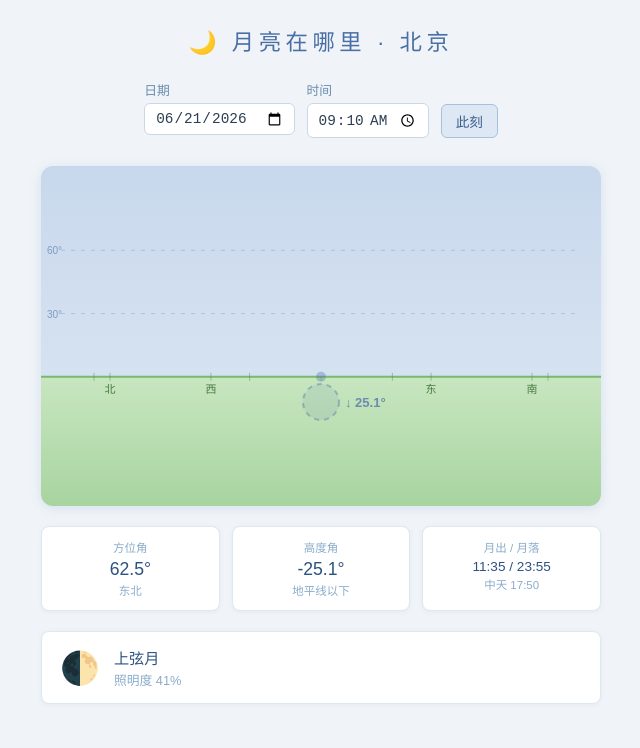
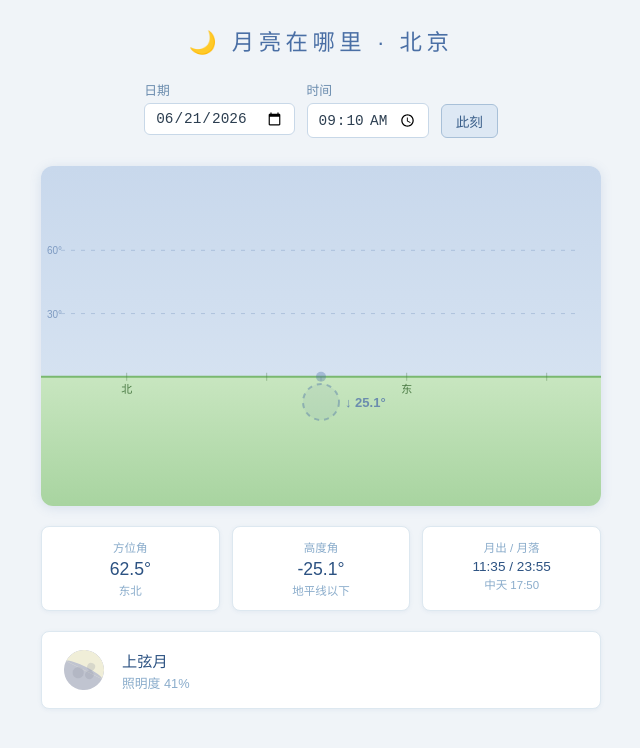
Before and after one commit to urakalee/where-is-moon, a plain HTML site: page index.html in a window 1280 px wide. Shown: the whole page, without its empty margins (319-959 px from the left). Drawn offline with Linux system fonts and the light colour scheme.

Commit message:
尝试修复月相

```diff
--- a/index.html
+++ b/index.html
@@ -56,6 +56,7 @@
     max-width: 560px;
   }
   canvas { display: block; width: 100%; border-radius: 12px; box-shadow: 0 2px 12px rgba(74,111,165,0.15); }
+  #phaseIcon { width: 48px; height: 48px; border-radius: 50%; box-shadow: none; }
 
   .info-grid {
     display: grid;
@@ -131,7 +132,7 @@
 </div>
 
 <div class="phase-bar">
-  <div class="phase-icon" id="phaseIcon">🌑</div>
+  <canvas id="phaseIcon" width="48" height="48" style="flex-shrink:0"></canvas>
   <div class="phase-text">
     <div class="name" id="phaseName">计算中…</div>
     <div class="illumination" id="illumination">照明度 --%</div>
@@ -242,33 +243,39 @@ function equatToHoriz(ra, dec, lat, lon, jd) {
   return { alt, az };
 }
 
-// 月相：太阳黄经（低精度）
-function sunLongitude(jd) {
+// 太阳赤经赤纬（低精度）
+function sunEquatorial(jd) {
   const n = jd - 2451545.0;
+  const T = n / 36525;
   const L = 280.460 + 0.9856474 * n;
   const g = ((357.528 + 0.9856003 * n) % 360 + 360) % 360;
-  return ((L + 1.915 * Math.sin(toRad(g)) + 0.020 * Math.sin(toRad(2 * g))) % 360 + 360) % 360;
+  const lam = ((L + 1.915 * Math.sin(toRad(g)) + 0.020 * Math.sin(toRad(2 * g))) % 360 + 360) % 360;
+  const eps = 23.4393 - 0.0130042 * T;
+  const lamR = toRad(lam), epsR = toRad(eps);
+  const ra = toDeg(Math.atan2(Math.sin(lamR) * Math.cos(epsR), Math.cos(lamR)));
+  const dec = toDeg(Math.asin(Math.sin(epsR) * Math.sin(lamR)));
+  return { ra: ((ra % 360) + 360) % 360, dec, lam };
 }
 
 function moonPhase(jd) {
   const moonLam = moonEquatorial(jd).lam;
-  const sunLam = sunLongitude(jd);
-  const elongation = ((moonLam - sunLam) % 360 + 360) % 360;
+  const sun = sunEquatorial(jd);
+  const elongation = ((moonLam - sun.lam) % 360 + 360) % 360;
   const illumination = (1 - Math.cos(toRad(elongation))) / 2;
 
   const phases = [
-    { max: 22.5,  icon: '🌑', name: '新月' },
-    { max: 67.5,  icon: '🌒', name: '娥眉月' },
-    { max: 112.5, icon: '🌓', name: '上弦月' },
-    { max: 157.5, icon: '🌔', name: '盈凸月' },
-    { max: 202.5, icon: '🌕', name: '满月' },
-    { max: 247.5, icon: '🌖', name: '亏凸月' },
-    { max: 292.5, icon: '🌗', name: '下弦月' },
-    { max: 337.5, icon: '🌘', name: '残月' },
-    { max: 360,   icon: '🌑', name: '新月' },
+    { max: 22.5,  name: '新月' },
+    { max: 67.5,  name: '娥眉月' },
+    { max: 112.5, name: '上弦月' },
+    { max: 157.5, name: '盈凸月' },
+    { max: 202.5, name: '满月' },
+    { max: 247.5, name: '亏凸月' },
+    { max: 292.5, name: '下弦月' },
+    { max: 337.5, name: '残月' },
+    { max: 360,   name: '新月' },
   ];
   const p = phases.find(p => elongation < p.max) || phases[phases.length - 1];
-  return { ...p, illumination, elongation };
+  return { ...p, illumination, elongation, sunRa: sun.ra, sunDec: sun.dec };
 }
 
 // 月出月落：以北京时间当天 0:00 为起点扫描，返回北京分钟数
@@ -317,8 +324,87 @@ function azToDir(az) {
   return dirs[Math.round(az / 45) % 8];
 }
 
+// ── 月相绘制 ──────────────────────────────────────────
+// brightAngle: canvas 角度，旋转后亮面（太阳方向）在右侧（angle=0）
+function drawMoon(ctx, x, y, r, brightAngle, illumination, darkBg) {
+  const cosElong = 1 - 2 * illumination; // +1=新月, 0=弦月, -1=满月
+  const darkColor  = darkBg ? '#808898' : '#c0c4d0';
+  const brightColor = darkBg ? '#d8dce8' : '#f0eed8';
+
+  ctx.save();
+  ctx.translate(x, y);
+  ctx.rotate(brightAngle);
+
+  // 先 clip 到圆形
+  ctx.beginPath();
+  ctx.arc(0, 0, r, 0, Math.PI * 2);
+  ctx.clip();
+
+  // 1. 整圆填暗色
+  ctx.fillStyle = darkColor;
+  ctx.fillRect(-r - 1, -r - 1, (r + 1) * 2, (r + 1) * 2);
+
+  // 2. 右半圆填亮色
+  ctx.save();
+  ctx.beginPath();
+  ctx.arc(0, 0, r, -Math.PI / 2, Math.PI / 2); // 右半圆 clip
+  ctx.lineTo(0, 0);
+  ctx.clip();
+  ctx.fillStyle = brightColor;
+  ctx.fillRect(-r - 1, -r - 1, (r + 1) * 2, (r + 1) * 2);
+  ctx.restore();
+
+  // 3. 终结线椭圆调整月相胖瘦
+  if (cosElong > 0) {
+    // 新月→上弦：右侧剪掉一块暗椭圆（crescent）
+    ctx.save();
+    ctx.beginPath();
+    ctx.arc(0, 0, r, -Math.PI / 2, Math.PI / 2); // 右半圆 clip
+    ctx.lineTo(0, 0);
+    ctx.clip();
+    ctx.fillStyle = darkColor;
+    ctx.beginPath();
+    ctx.ellipse(0, 0, r * cosElong, r, 0, 0, Math.PI * 2);
+    ctx.fill();
+    ctx.restore();
+  } else if (cosElong < 0) {
+    // 下弦→新月：左侧补一块亮椭圆（gibbous）
+    ctx.save();
+    ctx.beginPath();
+    ctx.arc(0, 0, r, Math.PI / 2, -Math.PI / 2); // 左半圆 clip
+    ctx.lineTo(0, 0);
+    ctx.clip();
+    ctx.fillStyle = brightColor;
+    ctx.beginPath();
+    ctx.ellipse(0, 0, r * (-cosElong), r, 0, 0, Math.PI * 2);
+    ctx.fill();
+    ctx.restore();
+  }
+
+  // 4. 月面纹理
+  ctx.fillStyle = 'rgba(140,145,158,0.25)';
+  [[-r*0.25, -r*0.2, r*0.28], [r*0.3, r*0.25, r*0.2], [-r*0.1, r*0.35, r*0.22]].forEach(([dx, dy, dr]) => {
+    ctx.beginPath();
+    ctx.arc(dx, dy, dr, 0, Math.PI * 2);
+    ctx.fill();
+  });
+
+  ctx.restore();
+}
+
+// 月亮亮面朝向角：从月亮指向太阳，转为 canvas 角度（右=0，下=PI/2）
+function moonBrightAngle(moonAlt, moonAz, sunAlt, sunAz) {
+  let dAz = sunAz - moonAz;
+  // 归一化到 -180 ~ +180
+  if (dAz > 180) dAz -= 360;
+  if (dAz < -180) dAz += 360;
+  const dAlt = sunAlt - moonAlt;
+  // canvas y 轴向下，高度差取反
+  return Math.atan2(-dAlt, dAz);
+}
+
 // ── 绘图 ──────────────────────────────────────────────
-function drawSky(alt, az) {
+function drawSky(alt, az, phase, jd) {
   const canvas = document.getElementById('sky');
   const ctx = canvas.getContext('2d');
   const W = canvas.width, H = canvas.height;
@@ -357,20 +443,34 @@ function drawSky(alt, az) {
   // 地平线标注
   ctx.fillStyle = '#4a7a44';
   ctx.font = '11px sans-serif';
+  // 线性方位映射：月亮方位在中央，左右各展开 90°
+  const VIEW_HALF = 90; // 可视范围半角
+  const azToX = (a) => {
+    let diff = ((a - az) % 360 + 360) % 360;
+    if (diff > 180) diff -= 360; // -180 ~ +180
+    return cx + (diff / VIEW_HALF) * cx;
+  };
+
   ctx.textAlign = 'center';
   [['北', 0], ['东', 90], ['南', 180], ['西', 270]].forEach(([label, dir]) => {
-    const dx = Math.sin(toRad(dir - az)) * cx * 0.85;
-    ctx.fillText(label, cx + dx, hz + 16);
+    let diff = ((dir - az) % 360 + 360) % 360;
+    if (diff > 180) diff -= 360;
+    if (Math.abs(diff) > VIEW_HALF + 5) return; // 超出视野不画
+    const x = azToX(dir);
+    ctx.fillText(label, x, hz + 16);
   });
 
-  // 方位标尺
+  // 方位标尺（线性）
   ctx.strokeStyle = 'rgba(74,122,68,0.4)';
   ctx.lineWidth = 1;
   for (let a = 0; a < 360; a += 45) {
-    const dx = Math.sin(toRad(a - az)) * cx * 0.85;
+    let diff = ((a - az) % 360 + 360) % 360;
+    if (diff > 180) diff -= 360;
+    if (Math.abs(diff) > VIEW_HALF) continue;
+    const x = azToX(a);
     ctx.beginPath();
-    ctx.moveTo(cx + dx, hz - 4);
-    ctx.lineTo(cx + dx, hz + 4);
+    ctx.moveTo(x, hz - 4);
+    ctx.lineTo(x, hz + 4);
     ctx.stroke();
   }
 
@@ -401,8 +501,11 @@ function drawSky(alt, az) {
     moonY = hz + (Math.min(Math.abs(alt), 90) / 90) * (H - hz) * 0.7;
   }
 
+  const sunHoriz = equatToHoriz(phase.sunRa, phase.sunDec, LAT, LON, jd);
+  const brightAngle = moonBrightAngle(alt, az, sunHoriz.alt, sunHoriz.az);
+
   if (above) {
-    // 月亮光晕
+    // 光晕
     const glow = ctx.createRadialGradient(moonX, moonY, 0, moonX, moonY, 40);
     glow.addColorStop(0, 'rgba(200,210,255,0.35)');
     glow.addColorStop(1, 'rgba(200,210,255,0)');
@@ -411,25 +514,7 @@ function drawSky(alt, az) {
     ctx.arc(moonX, moonY, 40, 0, Math.PI * 2);
     ctx.fill();
 
-    // 月亮本体
-    ctx.fillStyle = '#e8e8d8';
-    ctx.beginPath();
-    ctx.arc(moonX, moonY, 18, 0, Math.PI * 2);
-    ctx.fill();
-    ctx.strokeStyle = 'rgba(150,150,120,0.4)';
-    ctx.lineWidth = 1;
-    ctx.stroke();
-    // 月面纹理
-    ctx.fillStyle = 'rgba(180,180,160,0.5)';
-    ctx.beginPath();
-    ctx.arc(moonX - 4, moonY - 3, 5, 0, Math.PI * 2);
-    ctx.fill();
-    ctx.beginPath();
-    ctx.arc(moonX + 6, moonY + 4, 3.5, 0, Math.PI * 2);
-    ctx.fill();
-    ctx.beginPath();
-    ctx.arc(moonX - 2, moonY + 6, 4, 0, Math.PI * 2);
-    ctx.fill();
+    drawMoon(ctx, moonX, moonY, 18, brightAngle, phase.illumination, false);
 
     // 虚线到地平线
     ctx.strokeStyle = 'rgba(74,111,165,0.35)';
@@ -441,7 +526,7 @@ function drawSky(alt, az) {
     ctx.stroke();
     ctx.setLineDash([]);
   } else {
-    // 地平线以下：月亮轮廓虚线
+    // 地平线以下：虚线轮廓
     ctx.strokeStyle = 'rgba(74,111,165,0.4)';
     ctx.lineWidth = 2;
     ctx.setLineDash([5, 5]);
@@ -449,7 +534,7 @@ function drawSky(alt, az) {
     ctx.arc(moonX, moonY, 18, 0, Math.PI * 2);
     ctx.stroke();
     ctx.setLineDash([]);
-    ctx.fillStyle = 'rgba(74,111,165,0.1)';
+    ctx.fillStyle = 'rgba(74,111,165,0.08)';
     ctx.beginPath();
     ctx.arc(moonX, moonY, 18, 0, Math.PI * 2);
     ctx.fill();
@@ -508,11 +593,18 @@ function update() {
   document.getElementById('riseSet').textContent = fmtTime(rt.rise) + ' / ' + fmtTime(rt.set);
   document.getElementById('transitEl').textContent = '中天 ' + fmtTime(rt.transit);
 
-  document.getElementById('phaseIcon').textContent = phase.icon;
   document.getElementById('phaseName').textContent = phase.name;
   document.getElementById('illumination').textContent = '照明度 ' + (phase.illumination * 100).toFixed(0) + '%';
 
-  drawSky(alt, az);
+  // phase bar 小图标
+  const iconCanvas = document.getElementById('phaseIcon');
+  const ic = iconCanvas.getContext('2d');
+  ic.clearRect(0, 0, 48, 48);
+  const sunH = equatToHoriz(phase.sunRa, phase.sunDec, LAT, LON, jd);
+  const ba = moonBrightAngle(alt, az, sunH.alt, sunH.az);
+  drawMoon(ic, 24, 24, 20, ba, phase.illumination, false);
+
+  drawSky(alt, az, phase, jd);
 }
 
 function setNow() {
```
